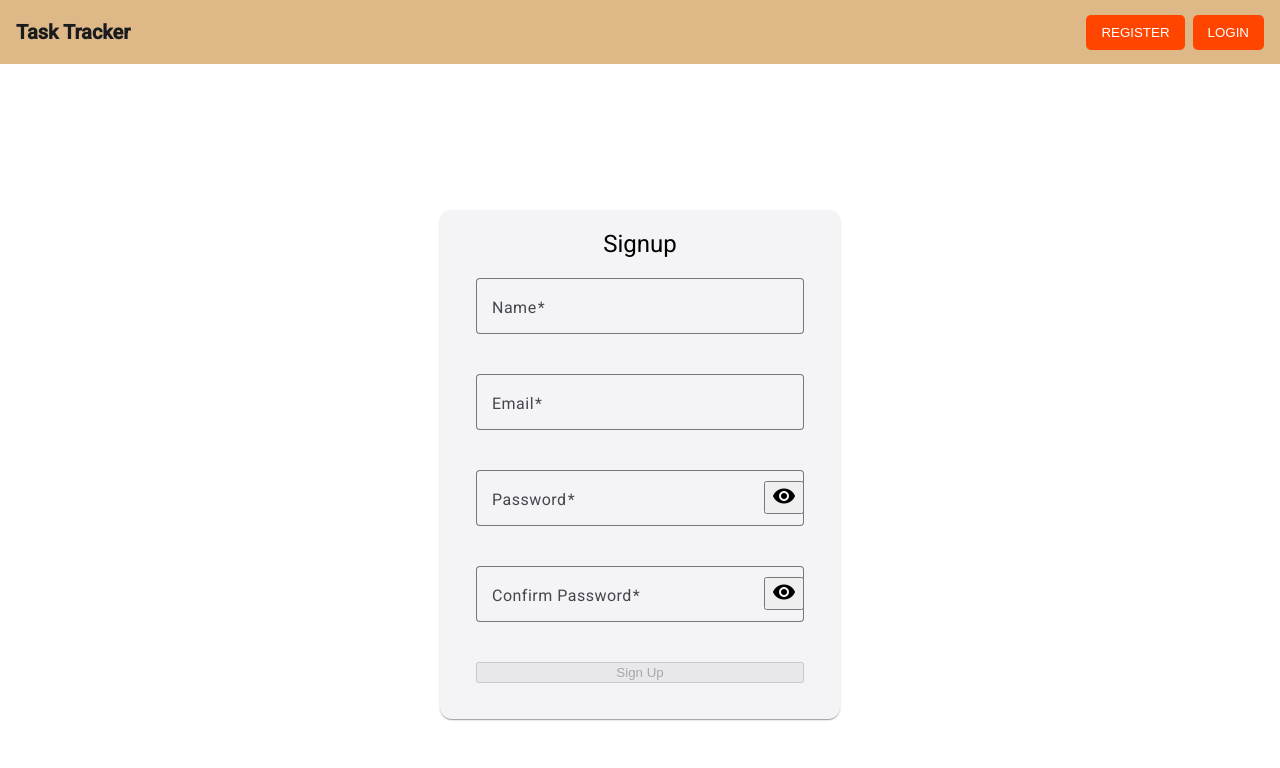
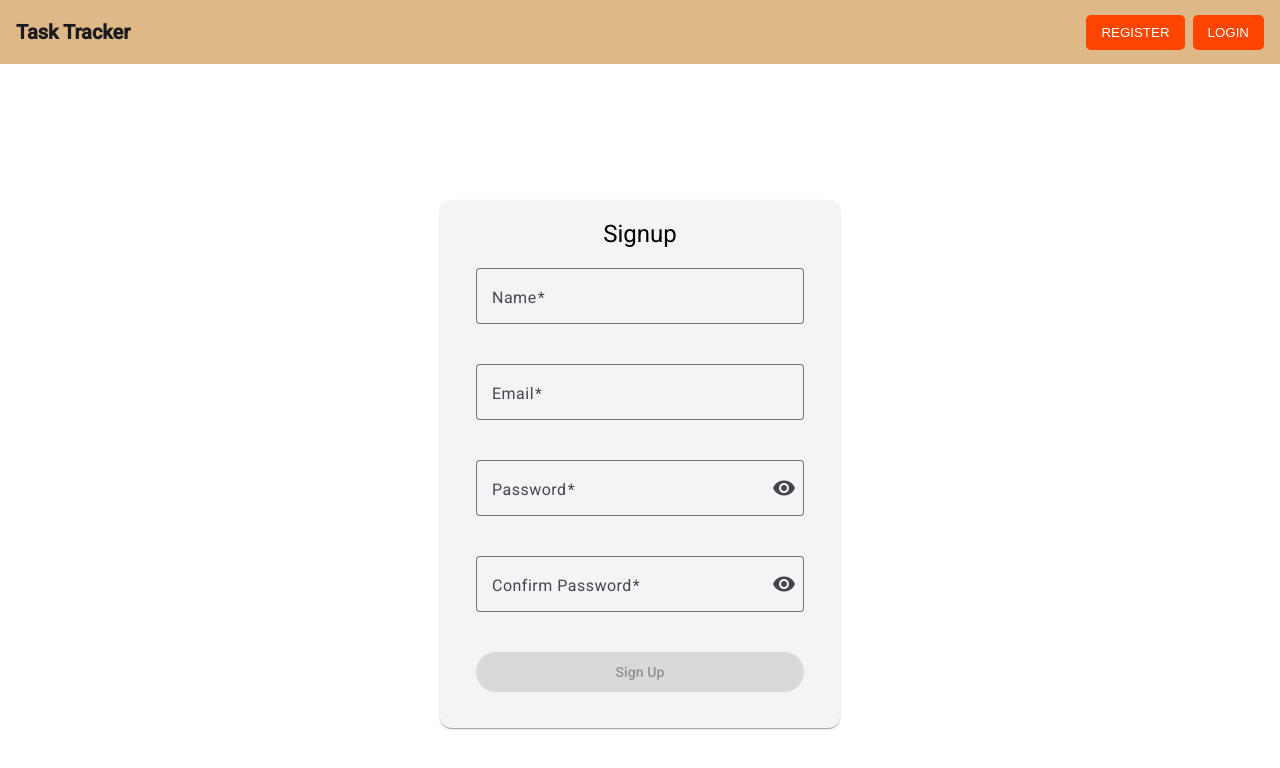
Before and after one commit to kshenukaishan/task-tracker-client, an Angular app: page /signup in a window 1280 px wide. Shown: the top 768 px of the page. Built offline with nearby package versions, Linux system fonts and the light colour scheme.

Commit message:
styled mat button in signup form

```diff
--- a/src/app/auth/components/signup/signup.component.html
+++ b/src/app/auth/components/signup/signup.component.html
@@ -65,7 +65,11 @@
             required
             type="{{ hidePassword ? 'password' : 'text' }}"
           />
-          <button mat-icon-button matSuffix>
+          <button
+            mat-icon-button
+            matSuffix
+            (click)="togglePasswordVisibility()"
+          >
             <mat-icon>{{
               hidePassword ? "visibility_Off" : "visibility"
             }}</mat-icon>
@@ -80,7 +84,7 @@
         </mat-form-field>
         <button
           mat-raised-button
-          color="primary"
+          color="dark"
           type="submit"
           [disabled]="signupForm.invalid"
           (click)="onSubmit()"
--- a/src/app/auth/components/signup/signup.component.ts
+++ b/src/app/auth/components/signup/signup.component.ts
@@ -8,6 +8,7 @@ import {
   ReactiveFormsModule,
   Validators,
 } from '@angular/forms';
+import { MatButtonModule } from '@angular/material/button';
 import { MatCardModule } from '@angular/material/card';
 import { MatError, MatFormFieldModule } from '@angular/material/form-field';
 import { MatIconModule } from '@angular/material/icon';
@@ -22,6 +23,7 @@ import { MatInputModule } from '@angular/material/input';
     MatInputModule,
     MatIconModule,
     MatError,
+    MatButtonModule,
     ReactiveFormsModule,
     NgIf,
   ],
```
